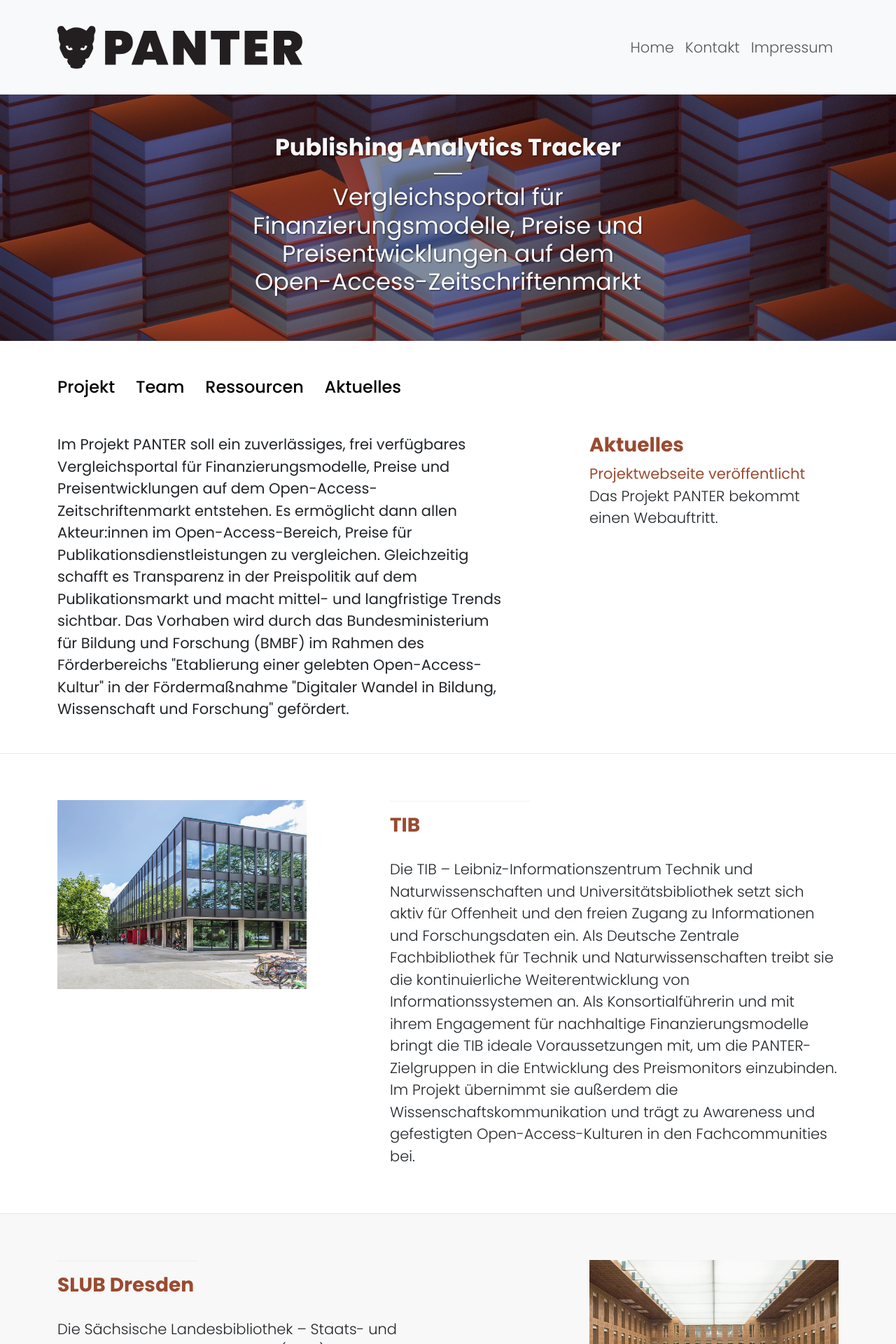
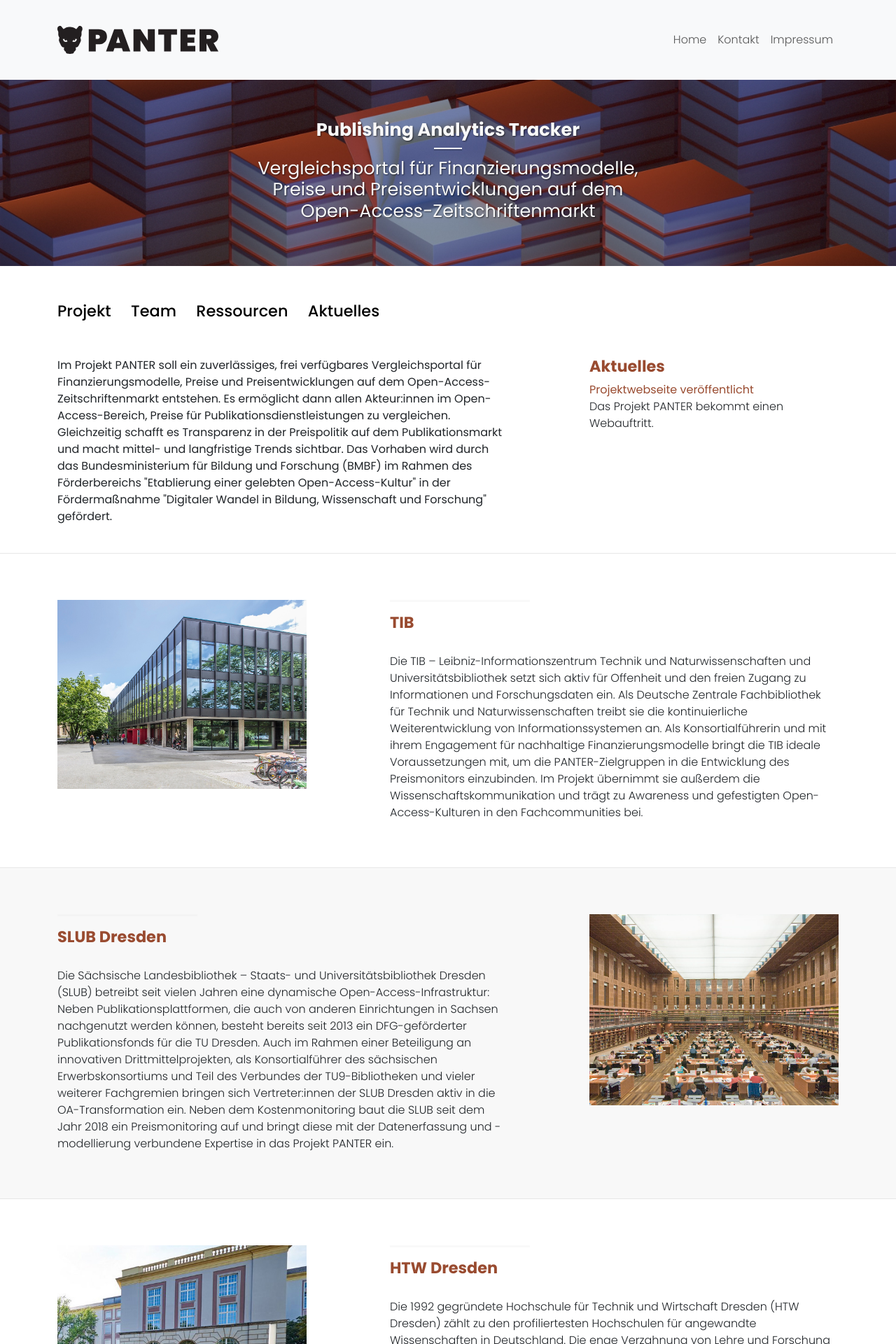
Before and after one commit to panter-project/panter-project.github.io, a Jekyll site: the page built from index.html, in a window 1280 px wide. Shown: the top 1920 px of the page at 70% size. Built offline with Jekyll 4.4.1, drawn with Linux system fonts in a browser that asks for light colours.

Commit message:
styling responsive fixes

```diff
--- a/_includes/footer.html
+++ b/_includes/footer.html
@@ -3,16 +3,16 @@
     <div class="container mt-5">
         <div class="row gx-5">
             <div class="col-md-2 pt-5">
-                <img class="img-fluid" src="{{ "/img/slublogo.svg" | relative_url }}">
+                <img class="img-fluid footer-logo" src="{{ "/img/slublogo.svg" | relative_url }}">
             </div>
             <div class="col-md-3 pt-5">
-                <img class="img-fluid" src="{{ "/img/tib-full.svg" | relative_url }}">
+                <img class="img-fluid footer-logo" src="{{ "/img/tib-full.svg" | relative_url }}">
             </div>
             <div class="col-md-2 pt-5">
-                <img class="img-fluid" src="{{ "/img/HTWD_logo_RGB_vertical_color.png" | relative_url }}">
+                <img class="img-fluid footer-logo" src="{{ "/img/HTWD_logo_RGB_vertical_color.png" | relative_url }}">
             </div>
             <div class="col-md-3 offset-md-2">
-                <img class="img-fluid" src="{{ "/img/BMBF_gefoerdert_vom_deutsch.jpg" | relative_url }}">
+                <img class="img-fluid pt-sm-5" src="{{ "/img/BMBF_gefoerdert_vom_deutsch.jpg" | relative_url }}">
             </div>
         </div>
     </div>
--- a/_includes/header.html
+++ b/_includes/header.html
@@ -1,7 +1,7 @@
 <!-- Navigation -->
 <nav class="navbar navbar-expand-lg bg-body-tertiary">
     <div class="container">
-      <a class="navbar-brand" href="{{ site.url }}"><img src="{{ "img/panter-logo.svg"  | relative_url }}" width="350px" /></a>
+      <a class="navbar-brand" href="{{ site.url }}"><img src="{{ "img/panter-logo.svg"  | relative_url }}" class="logo" /></a>
       <button class="navbar-toggler" type="button" data-bs-toggle="collapse" data-bs-target="#navbarSupportedContent" aria-controls="navbarSupportedContent" aria-expanded="false" aria-label="Toggle navigation">
         <span class="navbar-toggler-icon"></span>
       </button>
--- a/css/landing-page.css
+++ b/css/landing-page.css
@@ -10,12 +10,8 @@
     height: 100%;
 }
 
-body {
-    font-size: 21px;
-}
-
 .small {
-    font-size: 16px;
+    font-size: 90%;
 }
 
 body,
@@ -32,6 +28,10 @@
 h3 > a {
     font-family: "Poppins", "Lato","Helvetica Neue",Helvetica,Arial,sans-serif;
     font-weight: 700;
+}
+
+h3 {
+    font-size: 140%;
 }
 
 a,
@@ -55,7 +55,7 @@
     color: #000;
     text-decoration: none;
     font-weight: 500;
-    font-size: 24px;
+    font-size: 140%;
     box-shadow: none;
 }
 
@@ -78,8 +78,8 @@
 }
 
 .lead {
-    font-size: 21px;
     font-weight: 300;
+    font-size: 100%;
 }
 
 .intro-header {
@@ -125,7 +125,29 @@
     padding-right: 25%;
 }
 
+.logo {
+    height: 40px;
+    width: 100%;
+}
+
 @media(max-width:767px) {
+    body {
+        font-size: 12px;
+    }
+
+    .menu-link {
+        display: block;
+    }
+
+    .pt-sm-5 {
+        padding-top: 3rem!important;
+        max-width: 250px;
+    }
+
+    .footer-logo {
+        max-height: 80px;
+    }
+
     .intro-message {
         padding-bottom: 15%;
     }
```
